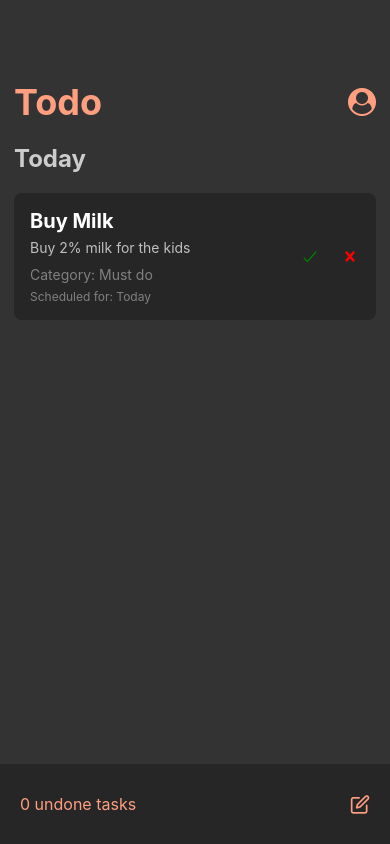
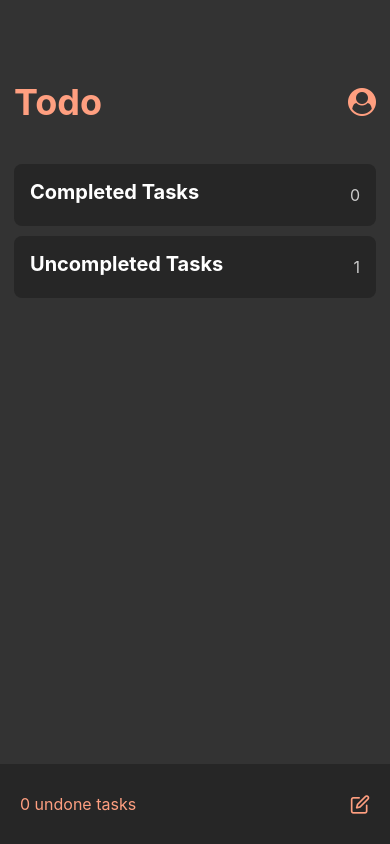
Before and after one commit to Frokesy/enote, a React Native app: screen / in a window 390 px wide. Built offline with nearby package versions, Linux system fonts and the light colour scheme.

Commit message:
added accordion to taskfield

```diff
--- /dev/null
+++ b/components/Accordion.jsx
@@ -0,0 +1,96 @@
+import React, { useRef, useState } from "react";
+import {
+  View,
+  Text,
+  TouchableOpacity,
+  StyleSheet,
+  Animated,
+  Dimensions,
+} from "react-native";
+
+const Accordion = ({ title, content, count }) => {
+  const [expanded, setExpanded] = useState(false);
+  const animation = useRef(new Animated.Value(0)).current;
+  const screenHeight = Dimensions.get("window").height;
+
+  const toggleAccordion = () => {
+    if (expanded) {
+      Animated.timing(animation, {
+        toValue: 0,
+        duration: 300,
+        useNativeDriver: false,
+      }).start();
+    } else {
+      Animated.timing(animation, {
+        toValue: 1,
+        duration: 300,
+        useNativeDriver: false,
+      }).start();
+    }
+    setExpanded(!expanded);
+  };
+
+  const contentHeight = animation.interpolate({
+    inputRange: [0, 1],
+    outputRange: [0, screenHeight],
+  });
+  const emptyContentHeight = animation.interpolate({
+    inputRange: [0, 1],
+    outputRange: [0, 50],
+  });
+  return (
+    <View>
+      <TouchableOpacity style={styles.container} onPress={toggleAccordion}>
+        <Text style={styles.text}>{title}</Text>
+        <Text style={styles.count}>{count}</Text>
+      </TouchableOpacity>
+
+      {count > 0 ? (
+        <Animated.View style={{ height: contentHeight, overflow: "hidden" }}>
+          <View style={styles.contentContainer}>{content}</View>
+        </Animated.View>
+      ) : (
+        <Animated.View style={{ height: emptyContentHeight, overflow: "hidden" }}>
+          <View style={styles.emptyTaskContainer}>
+            <Text style={styles.emptyTaskText}>You have no new task here</Text>
+          </View>
+        </Animated.View>
+      )}
+    </View>
+  );
+};
+
+export default Accordion;
+
+const styles = StyleSheet.create({
+  container: {
+    flexDirection: "row",
+    justifyContent: "space-between",
+    alignItems: "center",
+    marginTop: 10,
+    padding: 16,
+    backgroundColor: "#262626",
+    borderRadius: 8,
+  },
+  text: {
+    color: "#fff",
+    fontSize: 20,
+    fontWeight: "bold",
+    paddingBottom: 6,
+  },
+  count: {
+    color: "#ccc",
+    fontSize: 16,
+  },
+  contentContainer: {
+    paddingBottom: 400,
+  },
+  emptyTaskContainer: {
+    alignItems: "center",
+    justifyContent: "center",
+    height: "100%",
+  },
+  emptyTaskText: {
+    color: "#ccc"
+  }
+});
--- a/components/TasksField.jsx
+++ b/components/TasksField.jsx
@@ -3,6 +3,7 @@ import { Text, View, StyleSheet, FlatList, Alert } from "react-native";
 import TaskContext from "../context/TaskContext";
 import { Ionicons } from "@expo/vector-icons";
 import { Entypo } from "@expo/vector-icons";
+import Accordion from "./Accordion";
 
 const TasksField = () => {
   const { tasks, setTasks } = useContext(TaskContext);
@@ -46,11 +47,17 @@ const TasksField = () => {
   );
   return (
     <View style={styles.screen}>
-      <Text style={styles.date}>Today</Text>
-      <FlatList
-        data={tasks}
-        keyExtractor={(item) => item.id.toString()}
-        renderItem={renderItem}
+      <Accordion title="Completed Tasks" content={<Text>Content 1</Text>} count={0} />
+      <Accordion
+        title="Uncompleted Tasks"
+        content={
+          <FlatList
+            data={tasks}
+            keyExtractor={(item) => item.id.toString()}
+            renderItem={renderItem}
+          />
+        }
+        count={tasks.length}
       />
     </View>
   );
@@ -60,14 +67,8 @@ export default TasksField;
 
 const styles = StyleSheet.create({
   screen: {
+    marginTop: 30,
     paddingBottom: 280,
-  },
-  date: {
-    color: "#ccc",
-    fontSize: 24,
-    fontWeight: "bold",
-    marginTop: 20,
-    marginBottom: 10,
   },
   title: {
     color: "#fff",
```
